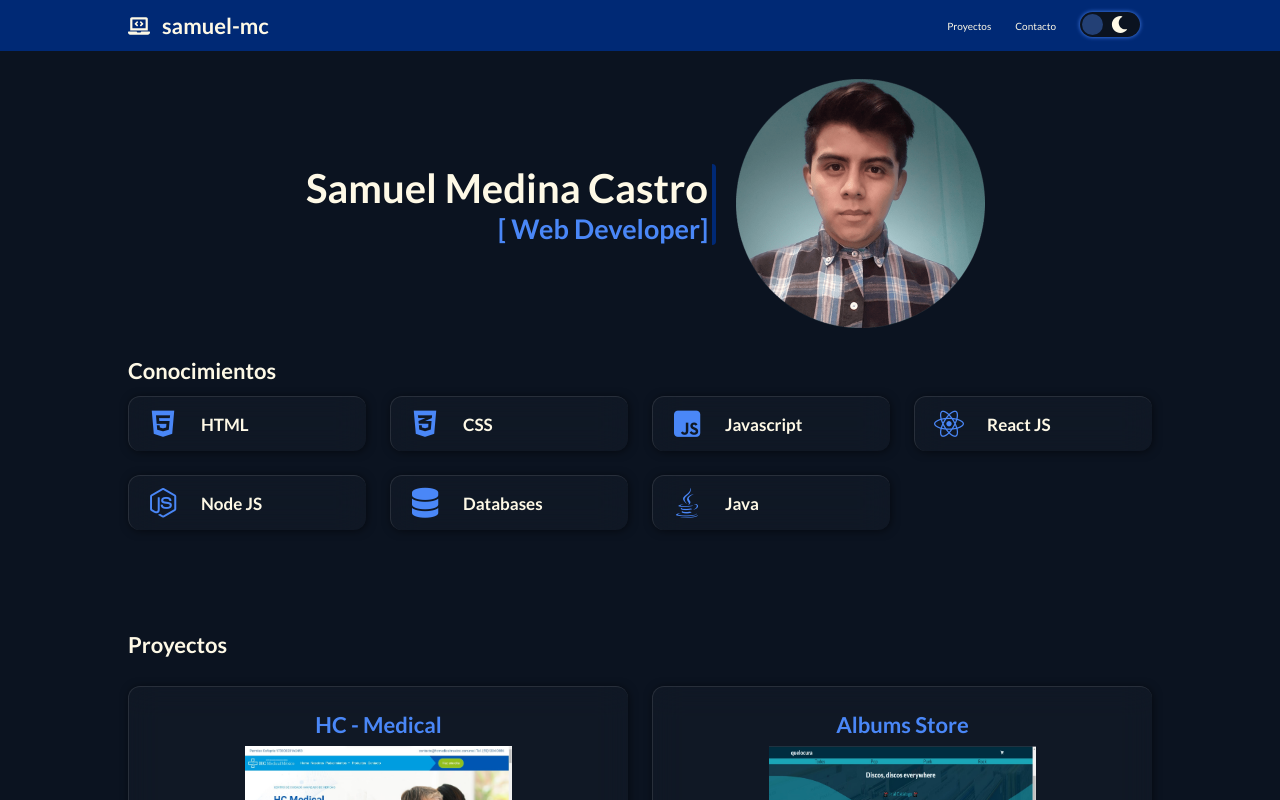
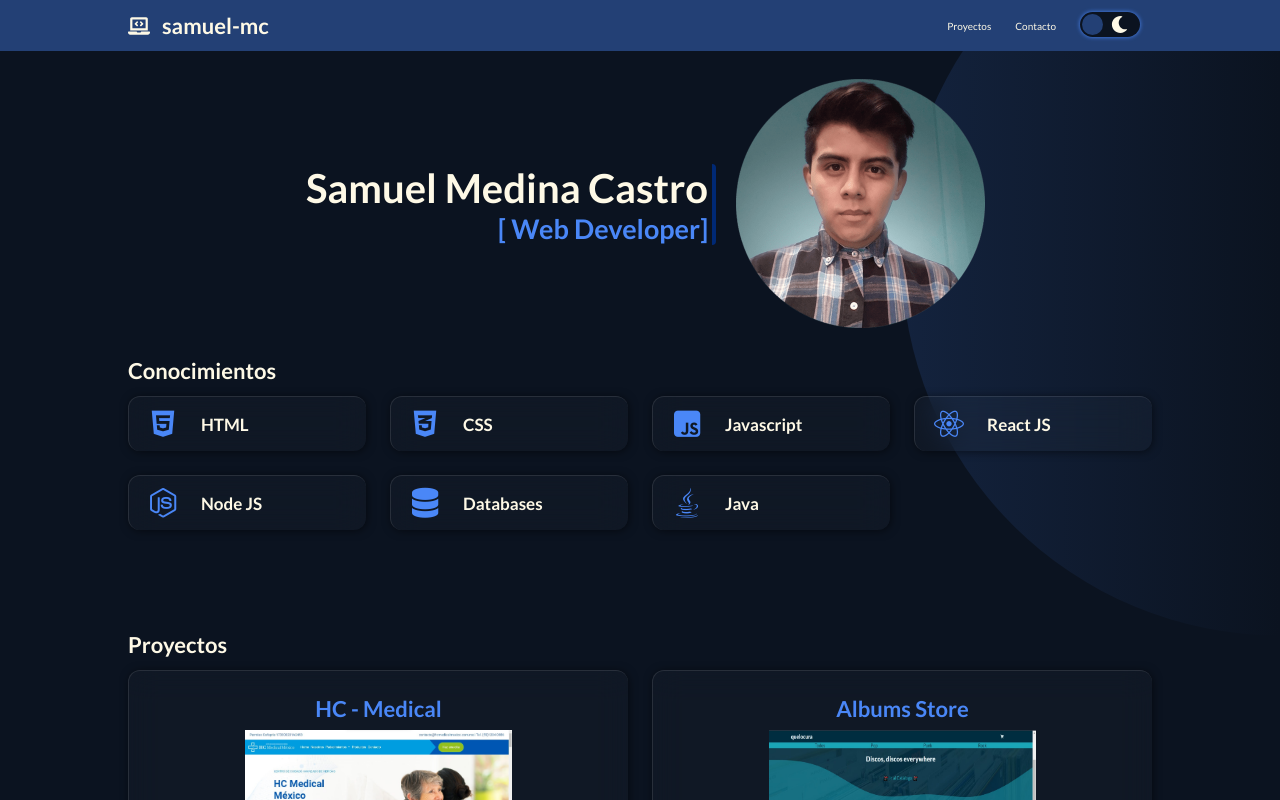
Before and after one commit to samuel-mc/website, a React app: page / in a window 1280 px wide. Shown: the top 800 px of the page. Built offline with nearby package versions, Linux system fonts and the light colour scheme.

Commit message:
Update styles

```diff
--- a/src/App.jsx
+++ b/src/App.jsx
@@ -31,7 +31,7 @@ const App = () => {
         <link rel="icon" type="image/png" href={icon} sizes="16x16" />
       </Helmet>
       <Header darkMode={darkMode} setDarkMode={setDarkMode} />
-      <main>
+      <main className="main">
           <Hero darkMode={darkMode} />
           <Knowledge darkMode={darkMode} />
           <Proyects darkMode={darkMode}/>
--- a/src/styles/App.css
+++ b/src/styles/App.css
@@ -26,6 +26,7 @@ html {
 
 body {
     font-family: var(--font-family);
+    position: relative;
 }
 
 .container{
@@ -66,6 +67,31 @@ body {
     main{
         margin: 0 64px;
     }
+    main:after {
+        background: rgb(35,64,117);
+        background: linear-gradient(to right, rgba(35,64,117,1) 15%, rgba(11,19,32,1) 100%);
+        content: "";
+        position: absolute;
+        top: 0;
+        left: 0;
+        width: 100%;
+        height: 100%;
+        z-index: -2;
+        clip-path: circle(25% at right 15%);
+    }
+
+    main:before {
+        background: rgb(35,64,117);
+        background: linear-gradient(to left, rgba(35,64,117,1) 15%, rgba(11,19,32,1) 100%);
+        content: "";
+        position: absolute;
+        top: 0;
+        left: 0;
+        width: 100%;
+        height: 100%;
+        z-index: -2;
+        clip-path: circle(25% at 1% 80%);
+    }
 }
 
 @media (min-width: 1024px){
--- a/src/styles/Header.css
+++ b/src/styles/Header.css
@@ -1,6 +1,6 @@
 .header {
     align-items: center;
-    background-color: var(--primary);
+    background-color: var(--secondary);
     color: var(--white);
     display: flex;
     font-family: var(--font-family);
@@ -95,7 +95,7 @@
     }
 
     .header__nav{
-        background-color: var(--primary);
+        background-color: var(--secondary);
         font-size: var(--sm);
         font-weight: 700;
         width: auto;
--- a/src/styles/Knowledge.css
+++ b/src/styles/Knowledge.css
@@ -69,7 +69,7 @@
 
 @media (min-width: 1024px){
     .knowledge{
-        grid-template-columns: repeat(4, minmax(220px, 1fr));
+        grid-template-columns: repeat(4, minmax(150px, 1fr));
         gap: 24px;
     }
 }
--- a/src/styles/Proyects.css
+++ b/src/styles/Proyects.css
@@ -8,7 +8,6 @@
 .proyects__item{
     border-radius: 12px;
     padding: 16px;
-    margin: 16px 0;
 }
 
 .proyects__title{
@@ -104,6 +103,9 @@
     .proyects__image{
         height: 150px;
     }
+    .proyects__item{
+        margin: 16px 0;
+    }
 }
 
 @media(min-width: 720px) {
@@ -112,6 +114,9 @@
         grid-template-columns: repeat(2, minmax(300px, 1fr));
         gap: 24px;
     }
+    .proyects__item{
+        margin: 0;
+    }
 }
 
 @media(min-width: 1024px){
```
Also changed, not shown: 1 other file (tests, documents, lock files or other folders).
